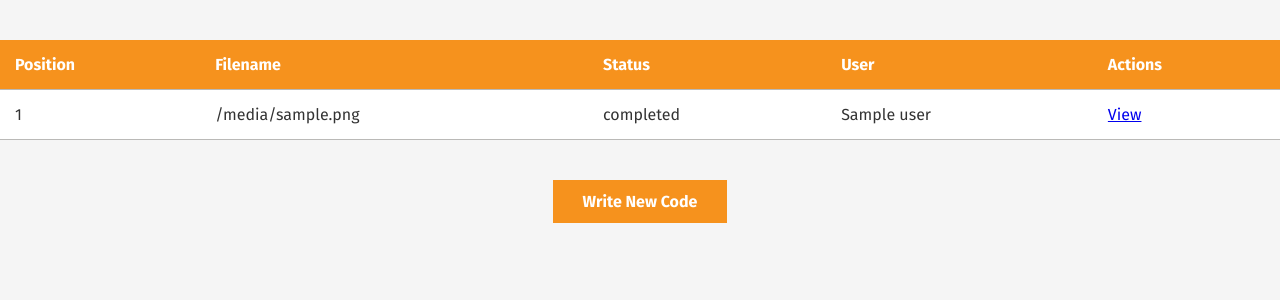
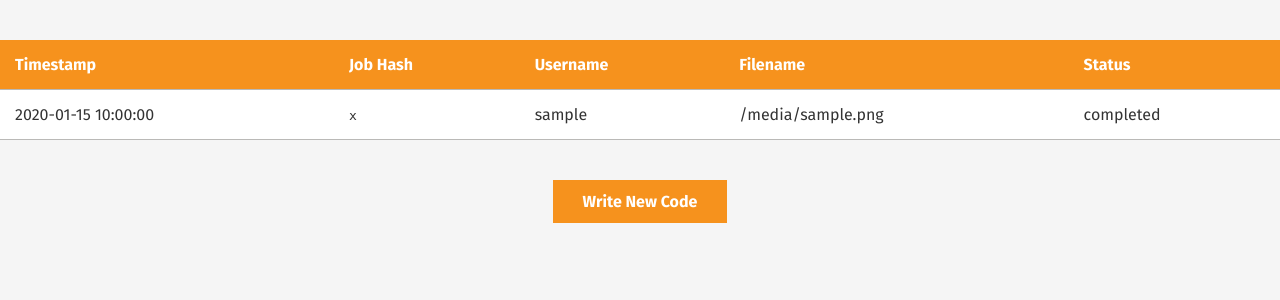
Before and after one commit to CircuitReeRUG/tree, a Flask app: template upload/src/webapp/templates/queue.html in a window 1280 px wide. Shown: the part 100-400 px from the top of the page. Run offline with Flask 3, Linux system fonts and the light colour scheme; the template is opened without the code that fills it: most values are stand-ins (such as "Sample title", 1, 10 or a date in 2020).

Commit message:
Timestamps in queue

```diff
--- a/upload/src/webapp/templates/queue.html
+++ b/upload/src/webapp/templates/queue.html
@@ -11,25 +11,25 @@
         <p class="notice">Note: Only the most recent 20 completed jobs are kept. Older logs are automatically removed.</p>
     </div>
     <div id="queue-container">
-        {% if queue %}
+        {% if jobs %}
             <table>
                 <thead>
                     <tr>
-                        <th>Position</th>
+                        <th>Timestamp</th>
+                        <th>Job Hash</th>
+                        <th>Username</th>
                         <th>Filename</th>
                         <th>Status</th>
-                        <th>User</th>
-                        <th>Actions</th>
                     </tr>
                 </thead>
                 <tbody>
-                    {% for item in queue %}
-                    <tr class="queue-item {{ item.status }}">
-                        <td>{{ loop.index }}</td>
-                        <td>{{ item.filename }}</td>
-                        <td><span class="status-badge">{{ item.status }}</span></td>
-                        <td>{{ item.user }}</td>
-                        <td><a href="{{ url_for('job.job_view', job_hash=item.hash) }}" class="view-link">View</a></td>
+                    {% for job in jobs %}
+                    <tr class="queue-item" onclick="window.location.href='/job/{{ job.hash }}'">
+                        <td>{{ job.timestamp }}</td>
+                        <td><code>{{ job.hash }}</code></td>
+                        <td>{{ job.username }}</td>
+                        <td>{{ job.filename }}</td>
+                        <td class="status-{{ job.status }}">{{ job.status }}</td>
                     </tr>
                     {% endfor %}
                 </tbody>
```
Also changed, not shown: upload/src/webapp/routes/editor.py (+34 -1 lines), upload/src/webapp/routes/queue.py (+10 -1 lines).
